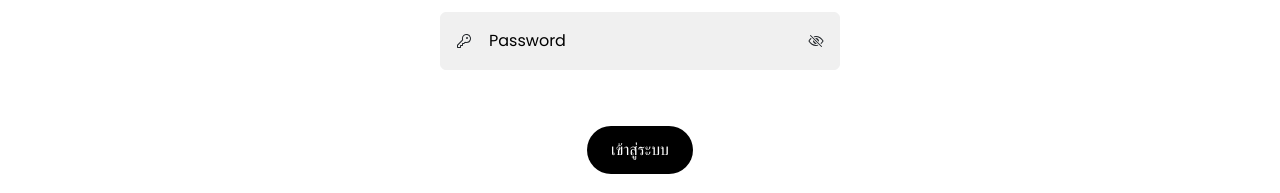
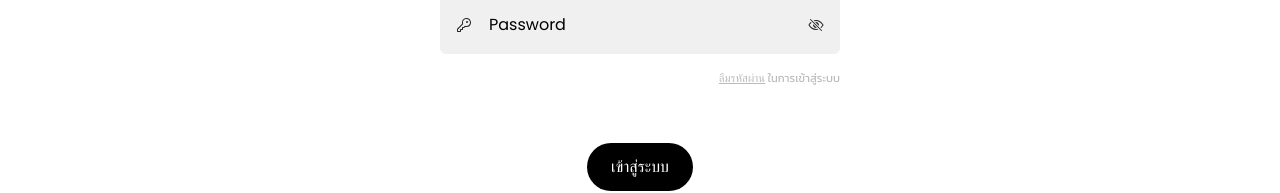
Before and after one commit to PeerPier/kku-for-deploy, a React (Create React App) app in the folder client/: page /signin in a window 1280 px wide. Shown: the part 321-514 px from the top of the page. Built offline with nearby package versions, Linux system fonts and the light colour scheme; no server answers.

Commit message:
add forgot password at login form

```diff
--- a/client/src/Screens/UserAuthForm.tsx
+++ b/client/src/Screens/UserAuthForm.tsx
@@ -171,6 +171,10 @@ const UserAuthForm: React.FC<LoginPageProps> = ({ type }) => {
             icon="VscKey"
           />
 
+          <p className="text text-r">
+            <Link to="/forgot-password">ลืมรหัสผ่าน</Link> ในการเข้าสู่ระบบ
+          </p>
+
           <button
             className="btn-dark center"
             style={{ display: "block", margin: "0 auto", marginTop: "3.5rem" }}
--- a/client/src/misc/login.css
+++ b/client/src/misc/login.css
@@ -137,6 +137,14 @@ main {
   margin-top: 1rem; /* เพิ่มระยะห่างด้านบน */
 }
 
+.text-r {
+  text-align: right !important;
+}
+
+.text-r a:hover{
+  color: #222 !important;
+}
+
 .text a {
   color: #bbb;
   transition: 0.3s;
```
